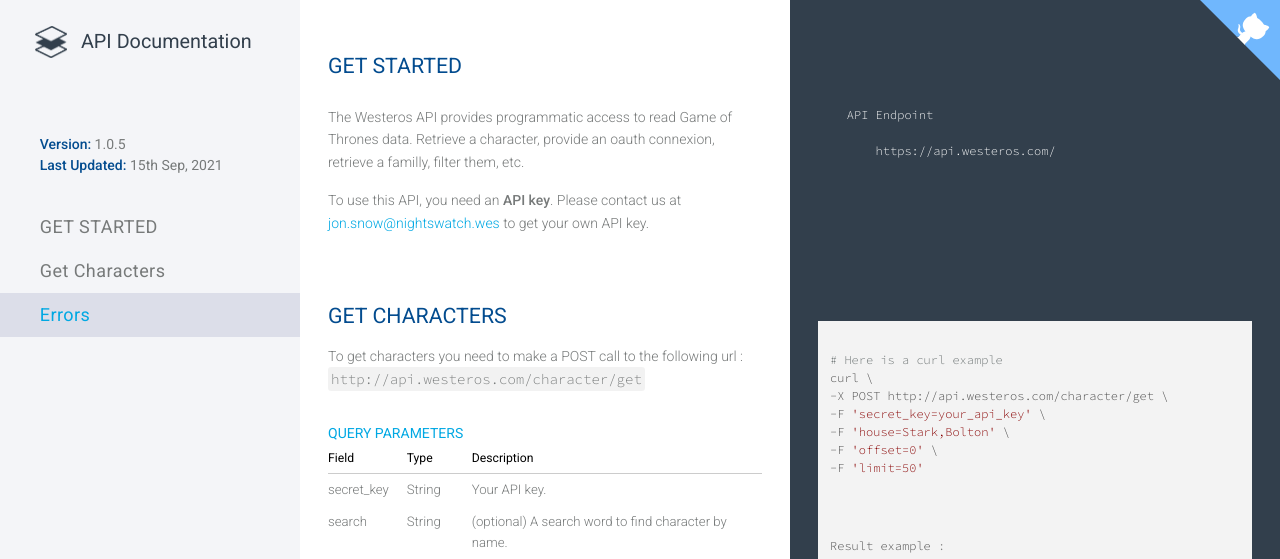
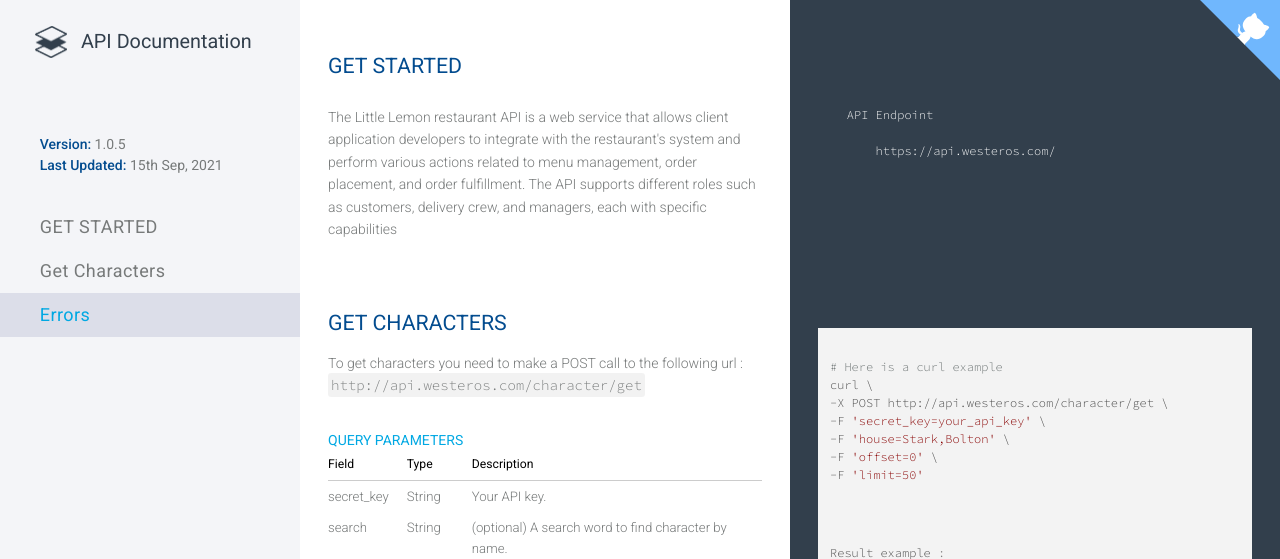
Before and after one commit to mhdsalih2000/Little-LemonAPI, a Django app: page / in a window 1280 px wide. Shown: the top 559 px of the page. Run offline with Django 5.2, Linux system fonts and the light colour scheme; parts of the project's set-up code (start-up, migrations or seed data) failed here and were passed over; some libraries are stand-ins or nearby versions.

Commit message:
Update index.html

```diff
--- a/Template/index.html
+++ b/Template/index.html
@@ -71,10 +71,10 @@
         https://api.westeros.com/
                 </pre>
             <p>
-                The Westeros API provides programmatic access to read Game of Thrones data. Retrieve a character, provide an oauth connexion, retrieve a familly, filter them, etc.
+             The Little Lemon restaurant API is a web service that allows client application developers to integrate with the restaurant's system and perform various actions related to menu management, order placement, and order fulfillment. The API supports different roles such as customers, delivery crew, and managers, each with specific capabilities
             </p>
             <p>
-                To use this API, you need an <strong>API key</strong>. Please contact us at <a href="mailto:jon.snow@nightswatch.wes">jon.snow@nightswatch.wes</a> to get your own API key.
+
             </p>
         </div>
         <div class="overflow-hidden content-section" id="content-get-characters">
```
